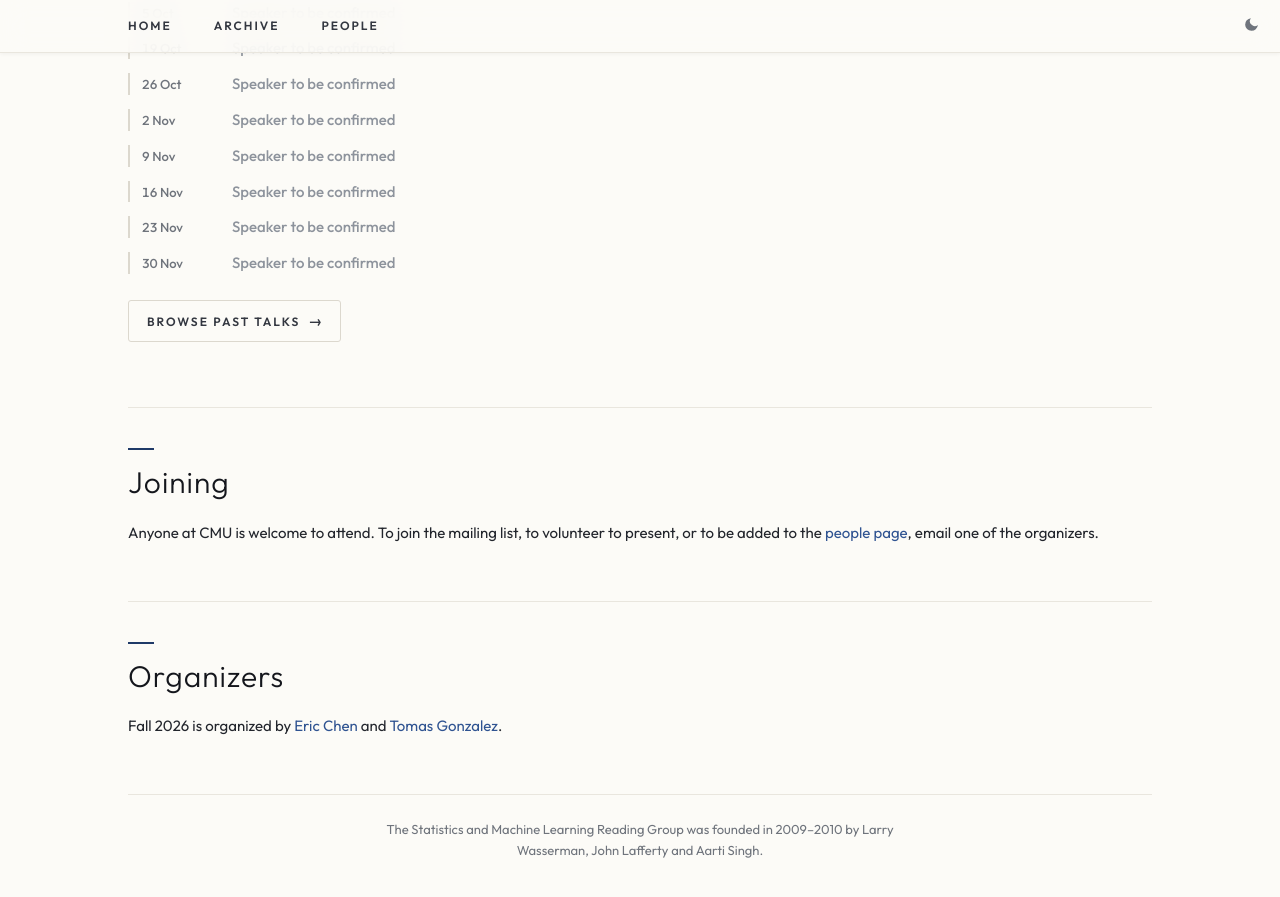
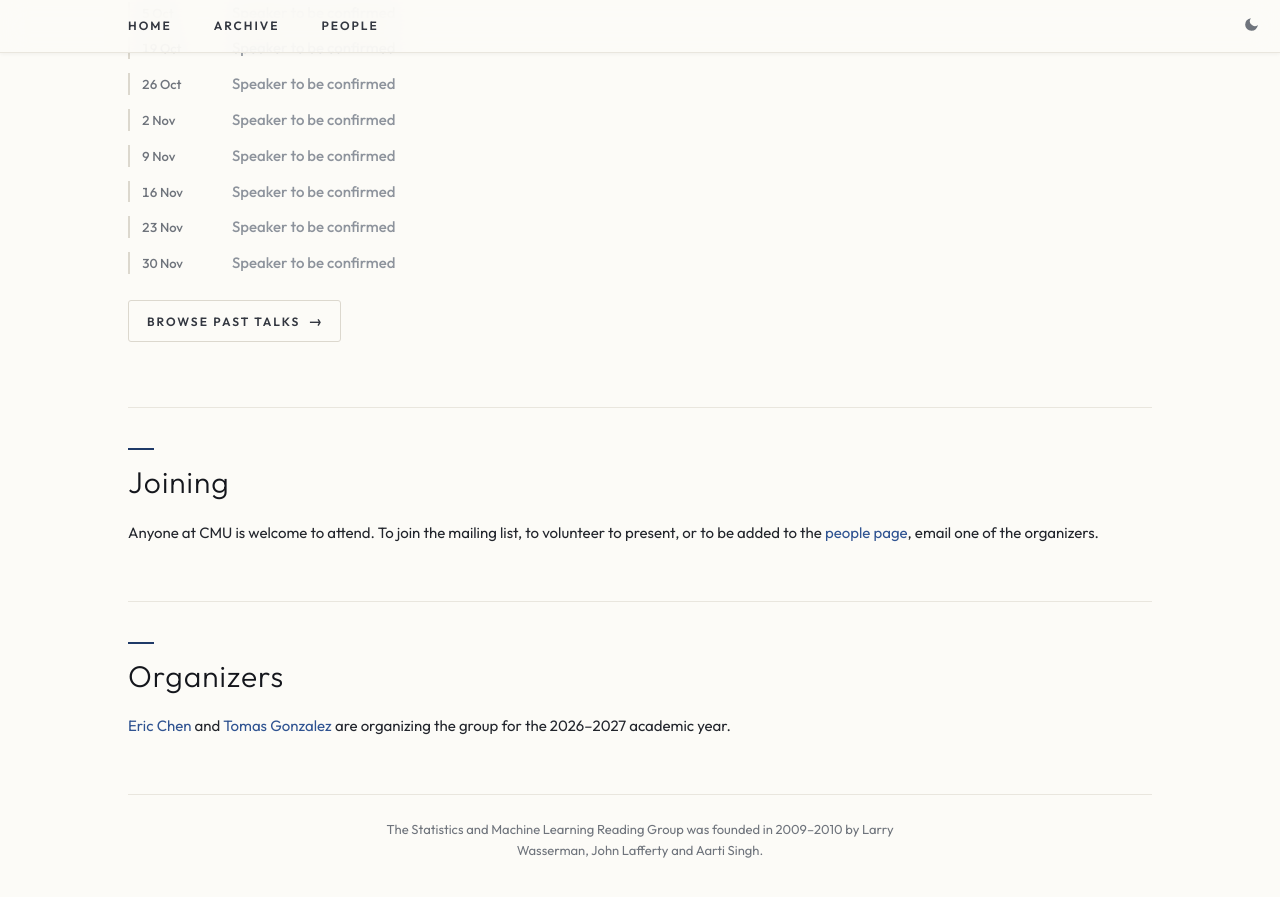
Before and after one commit to StatML-Reading-Group/StatML-Reading-Group.github.io, a Jekyll site: the page built from index.html, in a window 1280 px wide and 900 px high, scrolled down 853 px. Shown: the top 897 px of the window. Built offline with Jekyll 4.4.1, drawn with Linux system fonts in a browser that asks for light colours.

Commit message:
Organizers cover the academic year, not one term
Reads 'Eric Chen and Tomas Gonzalez are organizing the group for the
2026-2027 academic year' rather than tying them to Fall 2026, which was
wrong -- they carry both terms.

The year lives in _data/organizers.yaml next to the names, so a handover is
one file. The template also picks are/is off the count, so a single
organizer reads correctly.

```diff
--- a/index.html
+++ b/index.html
@@ -97,12 +97,13 @@ title: Home
   <h4>Organizers</h4>
   <div class="prose">
     <p>
-      {{ term.name }} is organized by
-      {%- for slug in site.data.organizers %}
+      {%- for slug in site.data.organizers.people %}
         {%- assign p = site.data.people[slug] -%}
-        {% if forloop.last and forloop.length > 1 %} and {% elsif forloop.first %} {% else %}, {% endif -%}
+        {% if forloop.last and forloop.length > 1 %} and {% elsif forloop.first %}{% else %}, {% endif -%}
         {% if p.url %}<a class="text-link" href="{{ p.url }}" target="_blank" rel="noopener">{{ p.name }}</a>{% else %}{{ p.name }}{% endif -%}
-      {%- endfor %}.
+      {%- endfor %}
+      {% if site.data.organizers.people.size > 1 %}are{% else %}is{% endif %} organizing the group
+      for the {{ site.data.organizers.year }} academic year.
     </p>
   </div>
 </div>
```
Also changed, not shown: _data/organizers.yaml (+5 -4 lines).
